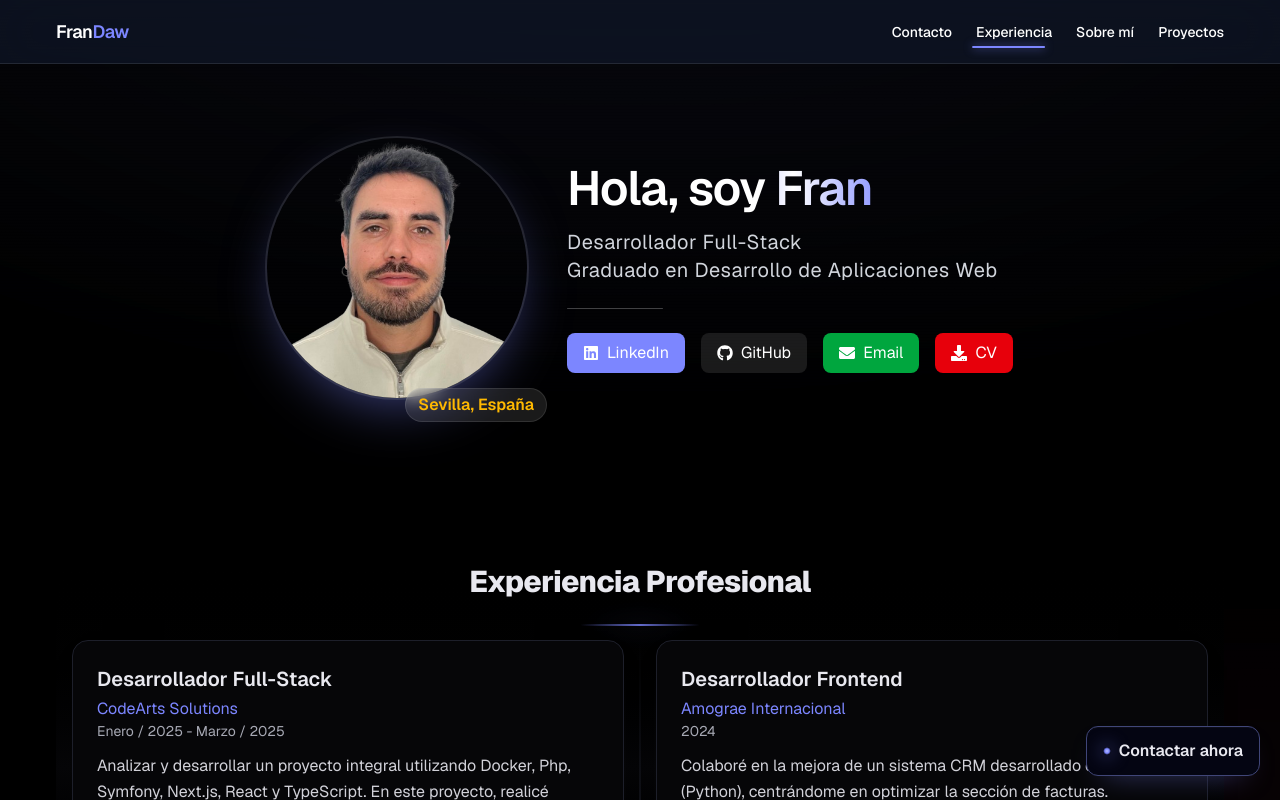
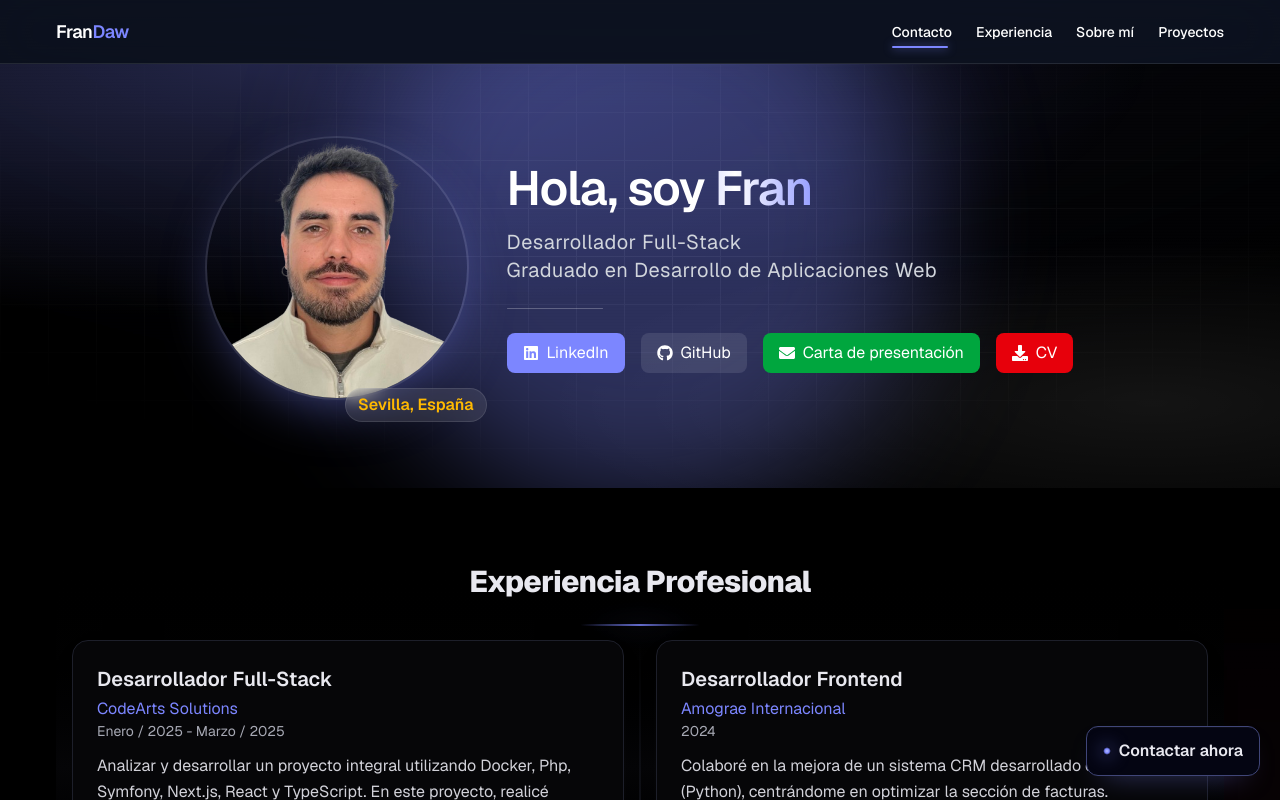
Before and after one commit to FranManuel95/Portfolio-Personal, a Next.js app: page / in a window 1280 px wide. Shown: the top 800 px of the page. Built offline with nearby package versions, Linux system fonts and the light colour scheme.

Commit message:
Pequeños ajustes

```diff
--- a/src/components/ContactForm.tsx
+++ b/src/components/ContactForm.tsx
@@ -110,6 +110,7 @@ export default function ContactForm() {
   }
 
   return (
+    <Reveal replay>
     <div className="relative">
       <div
 
@@ -120,7 +121,7 @@ export default function ContactForm() {
           <h2 className="headline text-3xl text-center mb-2">Contacto</h2>
         </Reveal>
 
-        <Reveal delayMs={60}>
+        <Reveal replay delayMs={60}>
           <p className="text-[var(--text-dim)] text-center mt-6 mb-6">
             Verifica tu email para evitar suplantaciones y poder responderte.
           </p>
@@ -142,7 +143,7 @@ export default function ContactForm() {
             </label>
           </div>
 
-          <Reveal delayMs={120}>
+          <Reveal replay delayMs={120}>
             <div className="grid grid-cols-1 md:grid-cols-2 gap-4">
               <label className="text-sm text-[var(--text-dim)] text-left">
                 Nombre *
@@ -192,7 +193,7 @@ export default function ContactForm() {
             </div>
           </Reveal>
 
-          <Reveal delayMs={180}>
+          <Reveal replay delayMs={180}>
             <label className="text-sm text-[var(--text-dim)] text-left">
               Código de verificación *
               <input
@@ -209,7 +210,7 @@ export default function ContactForm() {
             </label>
           </Reveal>
 
-          <Reveal delayMs={210}>
+          <Reveal replay delayMs={210}>
             <label className="text-sm text-[var(--text-dim)] text-left">
               Asunto (opcional)
               <input
@@ -222,7 +223,7 @@ export default function ContactForm() {
             </label>
           </Reveal>
 
-          <Reveal delayMs={240}>
+          <Reveal replay delayMs={240}>
             <label className="text-sm text-[var(--text-dim)] text-left">
               Mensaje *
               <textarea
@@ -248,24 +249,29 @@ export default function ContactForm() {
             </div>
           )}
 
-          <Reveal delayMs={300}>
+          <Reveal replay delayMs={300}>
             <div className="flex items-center gap-3 mt-2">
               <button type="submit" className="btn btn-primary" disabled={disabledAll}>
                 {state.status === "submitting" ? "Enviando..." : "Enviar mensaje"}
               </button>
 
-              <a
-                className="btn btn-ghost"
-                href={`mailto:${process.env.NEXT_PUBLIC_CONTACT_TO ?? "tu-email@dominio.com"}?subject=${encodeURIComponent(
-                  subject || "Contacto desde portfolio"
-                )}&body=${encodeURIComponent(`Hola, soy ${name} (${email}).\n\n${message}`)}`}
-              >
-                Prefiero email directo
-              </a>
+            <a
+  className="btn btn-ghost"
+  target="_blank"
+  rel="noopener noreferrer"
+  href={`https://mail.google.com/mail/?view=cm&fs=1&tf=1&to=${encodeURIComponent(
+    process.env.NEXT_PUBLIC_CONTACT_TO ?? "tu-email@dominio.com"
+  )}&su=${encodeURIComponent(
+    `[Oferta de trabajo] ${subject || "Contacto desde portfolio"}`
+  )}`}
+>
+  Prefiero email directo
+</a>
             </div>
           </Reveal>
         </form>
       </div>
     </div>
+    </Reveal>
   );
 }
--- a/src/components/Experience.tsx
+++ b/src/components/Experience.tsx
@@ -21,6 +21,10 @@ const experiences = [
 ];
 
 const Experience = () => {
+
+
+
+
   return (
     <section className="relative">
       <div
@@ -34,7 +38,7 @@ const Experience = () => {
           </h2>
         </Reveal>
 
-        <Reveal replay>
+
         <div className="relative grid gap-8 md:grid-cols-2">
           <div
 
@@ -51,7 +55,7 @@ const Experience = () => {
             </Reveal>
           ))}
         </div>
-        </Reveal>
+
       </div>
     </section>
   );
--- a/src/components/Header.tsx
+++ b/src/components/Header.tsx
@@ -6,7 +6,7 @@ import { useEffect, useRef, useState } from "react";
 type NavItem = { label: string; id: string };
 
 const NAV: NavItem[] = [
-  { label: "Contacto", id: "contacto" },
+  { label: "Contacto", id: "hero" },
   { label: "Experiencia", id: "experiencia" },
   { label: "Sobre mí", id: "sobremí" }, // coincide con tu sección
   { label: "Proyectos", id: "proyectos" },
--- a/src/components/Hero.tsx
+++ b/src/components/Hero.tsx
@@ -4,8 +4,13 @@ import Image from "next/image";
 import React from "react";
 import { FaLinkedin, FaGithub, FaEnvelope, FaDownload } from "react-icons/fa";
 import Reveal from "./Reveal";
+import { motion, useTransform, useMotionValue } from "framer-motion";
 
 const Hero = ({ isMenuOpen }: { isMenuOpen: boolean }) => {
+  const mx = useMotionValue(0.5);
+  const my = useMotionValue(0.5);
+    const glowX = useTransform(mx, [0, 1], ["8%", "92%"]);
+  const glowY = useTransform(my, [0, 1], ["-10%", "85%"])
   return (
     <Reveal replay>
       <section
@@ -14,21 +19,17 @@ const Hero = ({ isMenuOpen }: { isMenuOpen: boolean }) => {
       >
         {/* FONDOS: siempre detrás */}
         <div
-          aria-hidden
-          className="pointer-events-none absolute inset-0 z-0
-                     bg-[radial-gradient(70%_60%_at_20%_0%,rgba(124,134,255,0.25),transparent),
-                         radial-gradient(50%_40%_at_90%_80%,rgba(255,255,255,0.08),transparent)]"
-        />
-        <div
-          aria-hidden
-          className="pointer-events-none absolute inset-0 z-0
-                     [mask-image:radial-gradient(60%_60%_at_50%_40%,black,transparent)]"
-        >
-          <div className="absolute inset-0 opacity-[0.08]
-                          bg-[linear-gradient(to_right,white_1px,transparent_1px),
-                              linear-gradient(to_bottom,white_1px,transparent_1px)]
-                          bg-[size:48px_48px]" />
-        </div>
+        aria-hidden
+        className="absolute inset-0 bg-[radial-gradient(70%_60%_at_20%_0%,rgba(124,134,255,0.25),transparent),radial-gradient(50%_40%_at_90%_80%,rgba(255,255,255,0.08),transparent)]"
+      />
+      <div aria-hidden className="absolute inset-0 [mask-image:radial-gradient(60%_60%_at_50%_40%,black,transparent)]">
+        <div className="absolute inset-0 opacity-[0.08] bg-[linear-gradient(to_right,white_1px,transparent_1px),linear-gradient(to_bottom,white_1px,transparent_1px)] bg-[size:48px_48px]" />
+      </div>
+      <motion.div
+        aria-hidden
+        className="pointer-events-none absolute w-[44vw] h-[44vw] max-w-[580px] max-h-[580px] -translate-x-1/2 -translate-y-1/2 rounded-full blur-3xl bg-[var(--accent)]/35"
+        style={{ left: glowX, top: glowY }}
+      />
         {/* Glow suave detrás del contenido */}
 
 
@@ -77,7 +78,7 @@ const Hero = ({ isMenuOpen }: { isMenuOpen: boolean }) => {
                 href="https://www.linkedin.com/in/francisco-manuel-perej%C3%B3n-carmona-7bbb1214a/"
                 target="_blank"
                 rel="noopener noreferrer"
-                className="inline-flex items-center gap-2 bg-[var(--accent)] text-black px-4 py-2 rounded-lg"
+                className="justify-center inline-flex items-center gap-2 bg-[var(--accent)] text-black px-4 py-2 rounded-lg"
               >
                 <FaLinkedin /> <span>LinkedIn</span>
               </a>
@@ -85,15 +86,17 @@ const Hero = ({ isMenuOpen }: { isMenuOpen: boolean }) => {
                 href="https://github.com/FranManuel95"
                 target="_blank"
                 rel="noopener noreferrer"
-                className="inline-flex items-center gap-2 bg-white/10 text-white px-4 py-2 rounded-lg"
+                className="inline-flex items-center gap-2 bg-white/10 text-white px-4 py-2 rounded-lg justify-center"
               >
                 <FaGithub /> <span>GitHub</span>
               </a>
               <a
-                href="mailto:perejonfcomanuel@gmail.com?subject=Estoy%20interesado%20en%20tu%20trabajo."
-                className="inline-flex items-center gap-2 bg-green-600 text-white px-4 py-2 rounded-lg"
+                href="Carta de Presentación - Fran Perejón Carmona.pdf"
+                className="justify-center inline-flex items-center gap-2 bg-green-600 text-white px-4 py-2 rounded-lg box-content"
+                download
+
               >
-                <FaEnvelope /> <span>Email</span>
+                <FaEnvelope /> <span>Carta de presentación</span>
               </a>
               <a
                 href="/Currículum Fran Perejón Carmona.pdf"
--- a/src/components/ProjectCard.tsx
+++ b/src/components/ProjectCard.tsx
@@ -96,14 +96,14 @@ export default function ProjectCard(props: ProjectCardProps) {
         className={[
           padding,
           "border-t border-[var(--line)] bg-[var(--bg-elev-1)]",
-          "rounded-b-xl",
+          "rounded-b-xl text-center",
         ].join(" ")}
       >
         <h3 className={`${titleCls} font-semibold text-[var(--text)]`}>{title}</h3>
         <p className={`mt-2 text-[var(--text-dim)] ${descCls}`}>{description}</p>
 
         {/* Tecnologías */}
-        <div className="mt-3 flex flex-wrap items-center gap-2 text-xl">
+        <div className="mt-3 flex justify-center gap-2 text-xl">
           {technologies.map((t, i) => (
             <span key={`${t}-${i}`} className="inline-flex items-center">
               <TechIcon tech={t} />
@@ -112,7 +112,7 @@ export default function ProjectCard(props: ProjectCardProps) {
         </div>
 
         {/* Acciones (sin transiciones ni efectos hover) */}
-        <div className="mt-4 flex gap-3">
+        <div className="mt-4 flex gap-3  items-center justify-center">
           <a
             href={link}
             target="_blank"
--- a/src/components/Reveal.tsx
+++ b/src/components/Reveal.tsx
@@ -1,5 +1,5 @@
 "use client";
-import React from "react";
+import React, { useEffect, useRef } from "react";
 import {
   motion,
   useReducedMotion,
@@ -28,33 +28,51 @@ export default function Reveal({
   y = 12,
   replay = false,
   amount = 0,
-
+  margin = "0px 0px -10% 0px",
   className,
-
+  duration = 0.45,
 }: RevealProps) {
   const reduce = useReducedMotion();
   const controls = useAnimationControls();
 
+  // Evita start() antes/después del montaje
+  const mountedRef = useRef(false);
+  useEffect(() => {
+    mountedRef.current = true;
+    return () => {
+      mountedRef.current = false;
+      controls.stop(); // por si quedara alguna animación pendiente
+    };
+  }, [controls]);
+
   // Targets (sin variants para evitar tipos conflictivos)
   const hidden: Target = reduce ? { opacity: 1, y: 0 } : { opacity: 0, y };
   const visible: Target = { opacity: 1, y: 0 };
+
+  const handleEnter = () => {
+    if (!mountedRef.current) return;
+    controls.start(visible);
+  };
+
+  const handleLeave = () => {
+    if (!replay) return;
+    if (!mountedRef.current) return;
+    controls.start(hidden);
+  };
 
   return (
     <motion.div
       className={className}
       initial={hidden}
       animate={controls}
-      viewport={{ amount, margin: "0px 0px -12% 0px", once: !replay }}
-      onViewportEnter={() => controls.start(visible)}
-      onViewportLeave={() => {
-        if (replay) controls.start(hidden);
+      viewport={{ amount, margin, once: !replay }}
+      onViewportEnter={handleEnter}
+      onViewportLeave={handleLeave}
+      transition={{
+        duration: reduce ? 0 : duration,
+        ease: [0.59, 0.575, 0.565, 1],
+        delay: (reduce ? 0 : (delayMs + 120)) / 1000, // opcional: +120ms de aire
       }}
-
-      transition={{
-  duration: reduce ? 0 : 0.85,          // progresivo pero razonable
-  ease: [0.39, 0.575, 0.565, 1],        // easeOutSine suave y natural
-  delay: (reduce ? 0 : (delayMs + 120)) / 1000
-}}
     >
       {children}
     </motion.div>
```
Also changed, not shown: 1 other file (tests, documents, lock files or other folders).
